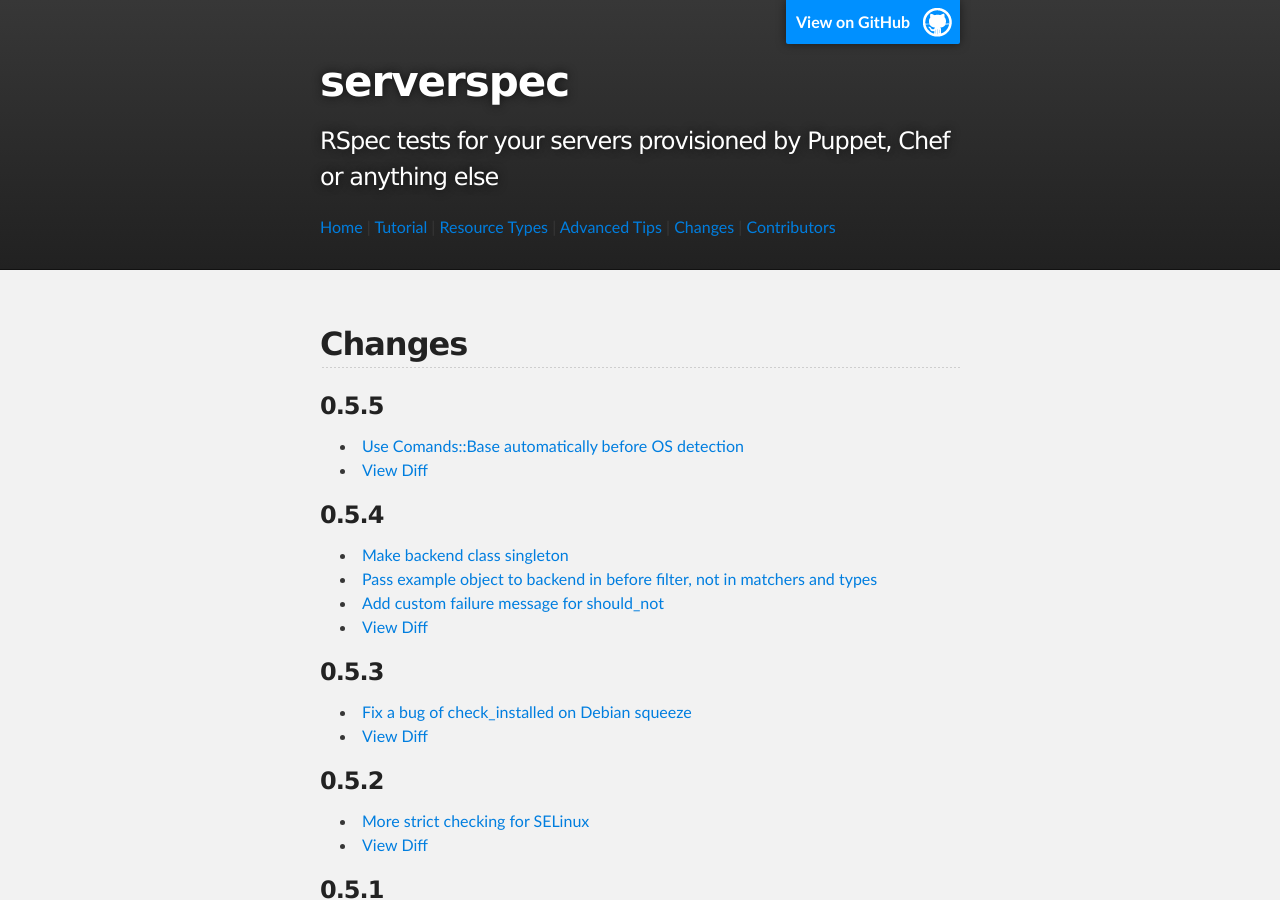
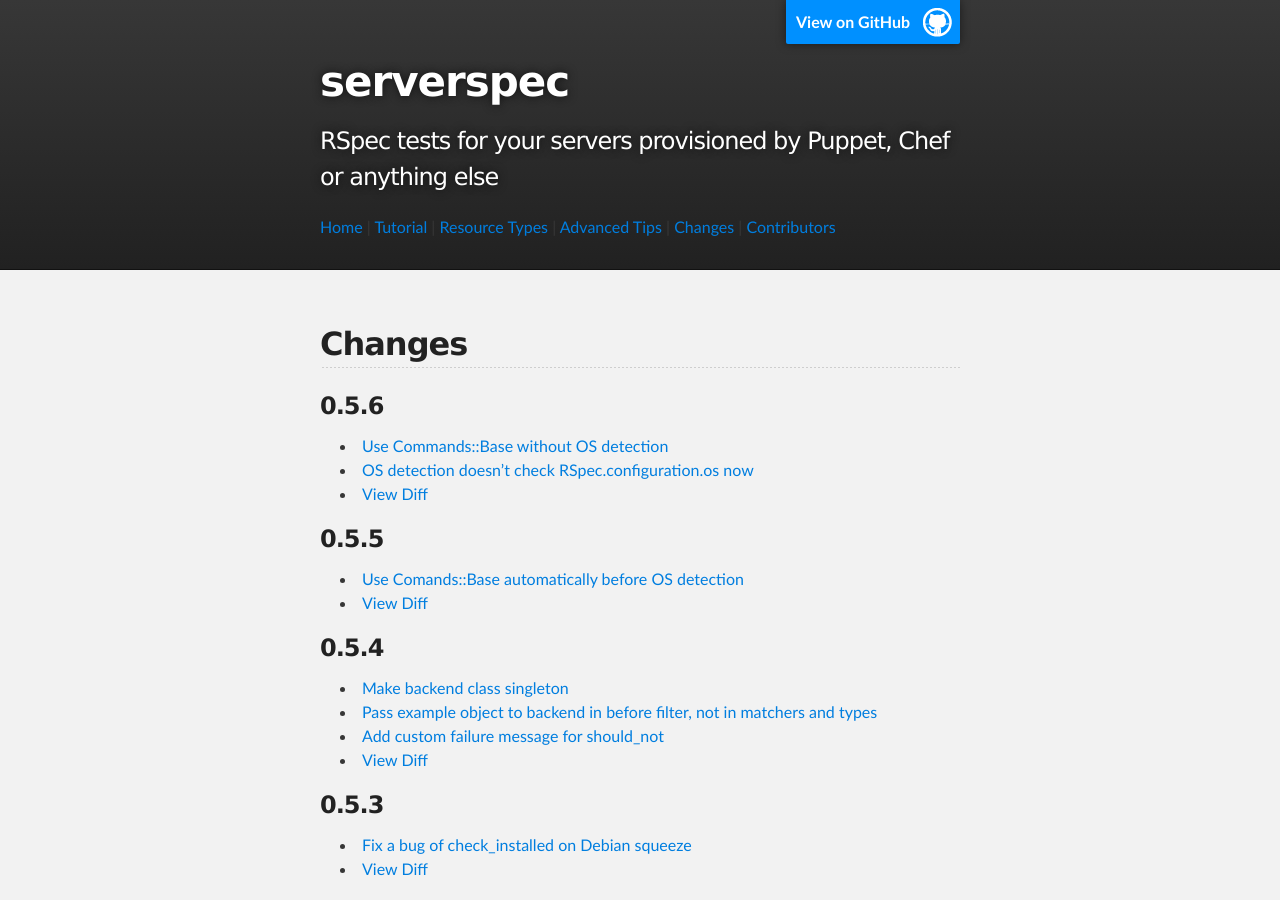
Before and after one commit to serverspec/serverspec.github.io, a Jekyll site: the page built from changes.md, in a window 1280 px wide and 900 px high. Built offline with Jekyll 4.4.1, drawn with Linux system fonts in a browser that asks for light colours; Markdown is read by kramdown in place of the engine named in the settings.

Commit message:
Add changes of v0.5.6

```diff
--- a/changes.md
+++ b/changes.md
@@ -4,6 +4,12 @@ title: Changes
 ---
 
 ## Changes
+
+### 0.5.6
+
+ * [Use Commands::Base without OS detection](https://github.com/mizzy/serverspec/pull/143)
+ * [OS detection doesn't check RSpec.configuration.os now](https://github.com/mizzy/serverspec/pull/144)
+ * [View Diff](https://github.com/mizzy/serverspec/compare/v0.5.5...v0.5.6)
 
 ### 0.5.5
 
```
